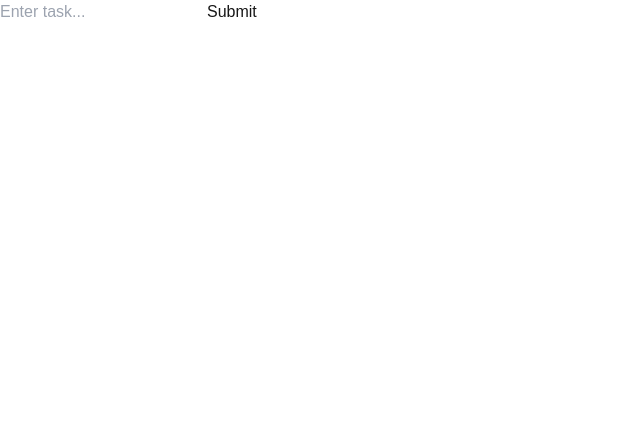
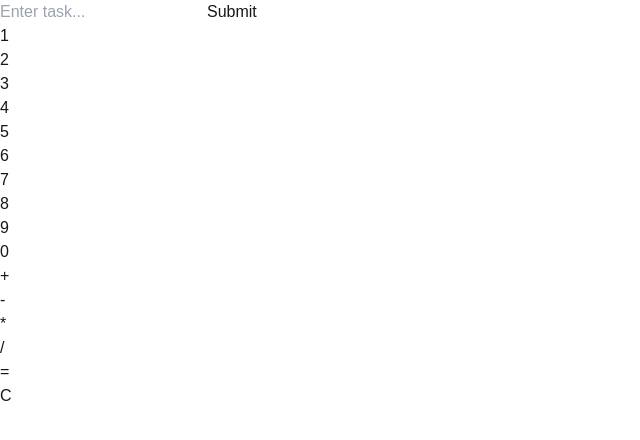
Before and after one commit to tqwu/checklist, a Next.js app: page / in a window 1280 px wide. Shown: the top 440 px of the page, without its empty margins (0-640 px from the left). Built offline with nearby package versions, Linux system fonts and the light colour scheme.

Commit message:
Adding calculator code

```diff
--- a/src/app/page.tsx
+++ b/src/app/page.tsx
@@ -1,11 +1,13 @@
 "use client";
 
 import Checklist from "@/components/checklist";
+import Calculator from "@/components/calculator";
 
 export default function Home() {
   return (
-    <main>
+    <div className="grid gap-5 p-5">
       <Checklist />
-    </main>
+      <Calculator />
+    </div>
   );
 }
--- /dev/null
+++ b/src/components/calculator.tsx
@@ -0,0 +1,65 @@
+import { useState } from "react";
+
+export default function Calculator() {
+  const buttons = [
+    "1",
+    "2",
+    "3",
+    "4",
+    "5",
+    "6",
+    "7",
+    "8",
+    "9",
+    "0",
+    "+",
+    "-",
+    "*",
+    "/",
+    "=",
+    "C",
+  ];
+
+  const [input, setInput] = useState("");
+  const [window, setWindow] = useState("");
+
+  const handleClick = (button: string) => {
+    if (button == "=") calculateResult();
+    else if (button == "C") clearInput();
+    else handleInput(button);
+  };
+
+  const handleInput = (value: string) => {
+    const newInput = input + value;
+    setInput(newInput);
+    setWindow(newInput);
+  };
+
+  const clearInput = () => {
+    setInput("");
+    setWindow("");
+  };
+
+  const calculateResult = () => {
+    try {
+      const computed = eval(input).toString();
+      setWindow(computed);
+    } catch {
+      setWindow("Error");
+    }
+    setInput("");
+  };
+
+  return (
+    <div>
+      <div className="border-2 p-2">{window}</div>
+      <div className="grid grid-cols-4 gap-2 w-36">
+        {buttons.map((button) => (
+          <div onClick={() => handleClick(button)} key={button}>
+            {button}
+          </div>
+        ))}
+      </div>
+    </div>
+  );
+}
```
Also changed, not shown: src/components/checklist.tsx (indentation only).
